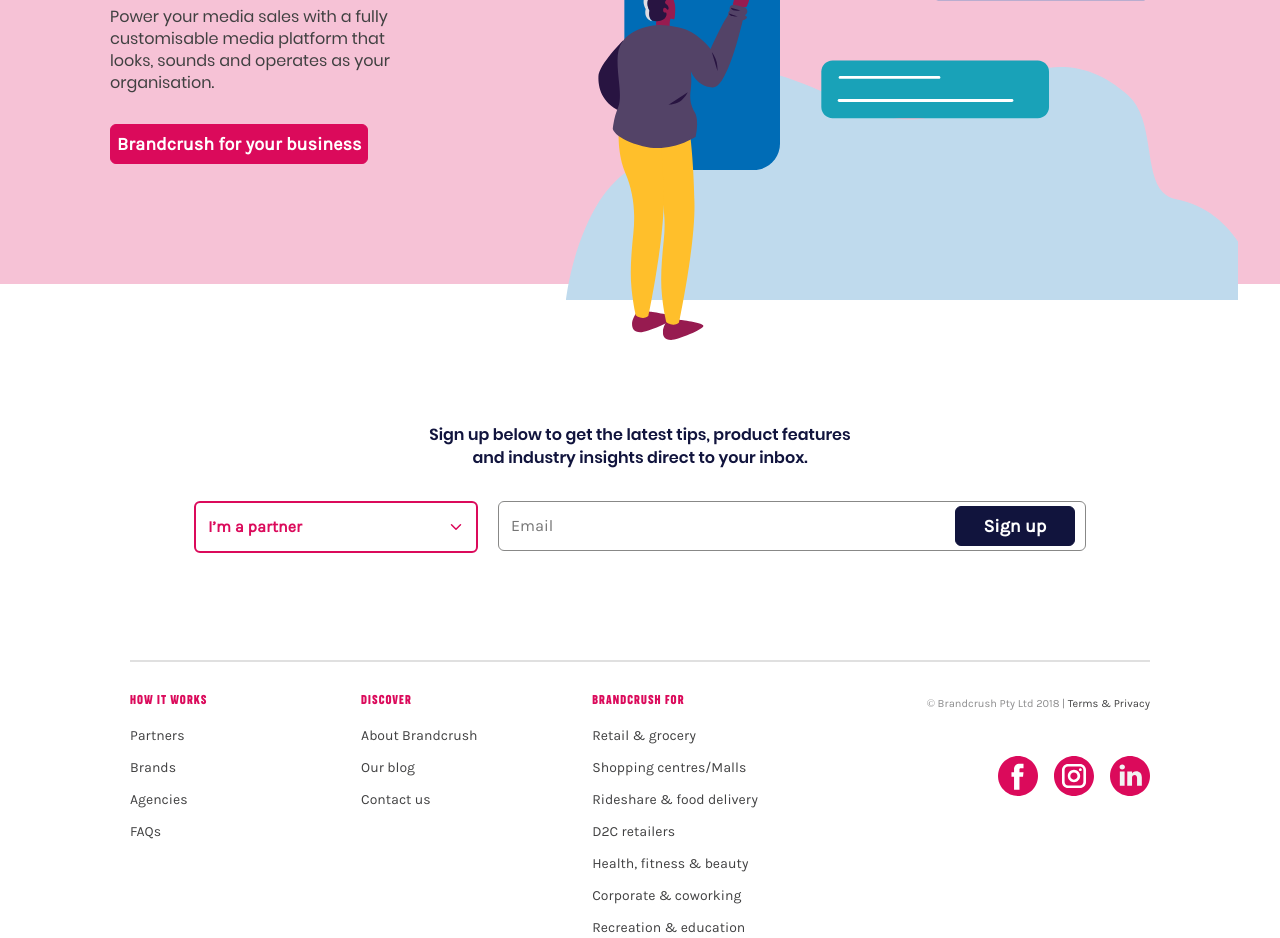
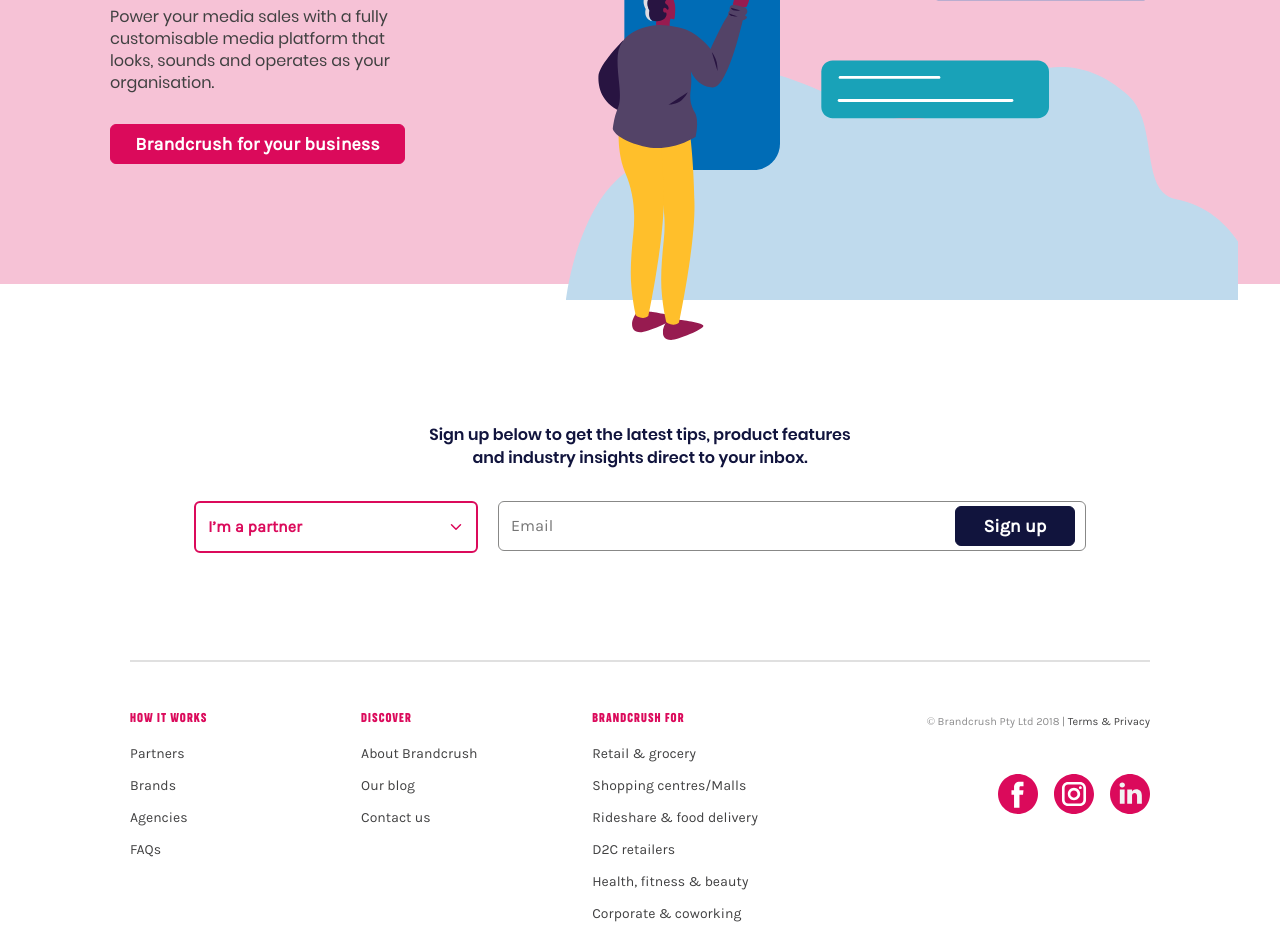
Before and after one commit to webdeveloper0429/brandcrush-2021, a Nuxt app: page / in a window 1280 px wide. Shown: the part 5120-6058 px from the top of the page. Built offline with nearby package versions, Linux system fonts and the light colour scheme.

Commit message:
fix margin and link

```diff
--- a/components/Footer.vue
+++ b/components/Footer.vue
@@ -58,9 +58,15 @@
                     </div>
                     <div class="col-12 col-md-4 col-xl-12">
                       <div class="icon-w">
-                        <img src="/images/facebook.svg" alt="facebook.svg" />
-                        <img src="/images/insta.svg" alt="insta.svg" />
-                        <img src="/images/linked-in.svg" alt="linked-in.svg" />
+                        <a href="#">
+                          <img src="/images/facebook.svg" alt="facebook.svg" />
+                        </a>
+                        <a href="#">
+                          <img src="/images/insta.svg" alt="insta.svg" />
+                        </a>
+                        <a href="#">
+                          <img src="/images/linked-in.svg" alt="linked-in.svg" />
+                        </a>
                       </div>
                     </div>
                   </div>
@@ -249,6 +255,9 @@
     .content-w {
       margin-top: 1.844rem;
       margin-bottom: 3rem;
+      @media (min-width: $xl) {
+        margin-top: 3rem;
+      }
       .links-w {
         .links-block {
           margin-bottom: 3.125rem;
--- a/components/homepage/YourMedia.vue
+++ b/components/homepage/YourMedia.vue
@@ -58,8 +58,16 @@
     }
     .button-w {
       text-align: center;
+      .btn {
+        min-width: 15rem;
+      }
       @media (min-width: $md) {
         text-align: unset;
+      }
+      @media (min-width: $xl) {
+        .btn {
+          min-width: 18.438rem;
+        }
       }
     }
     .decorator-w {
```
